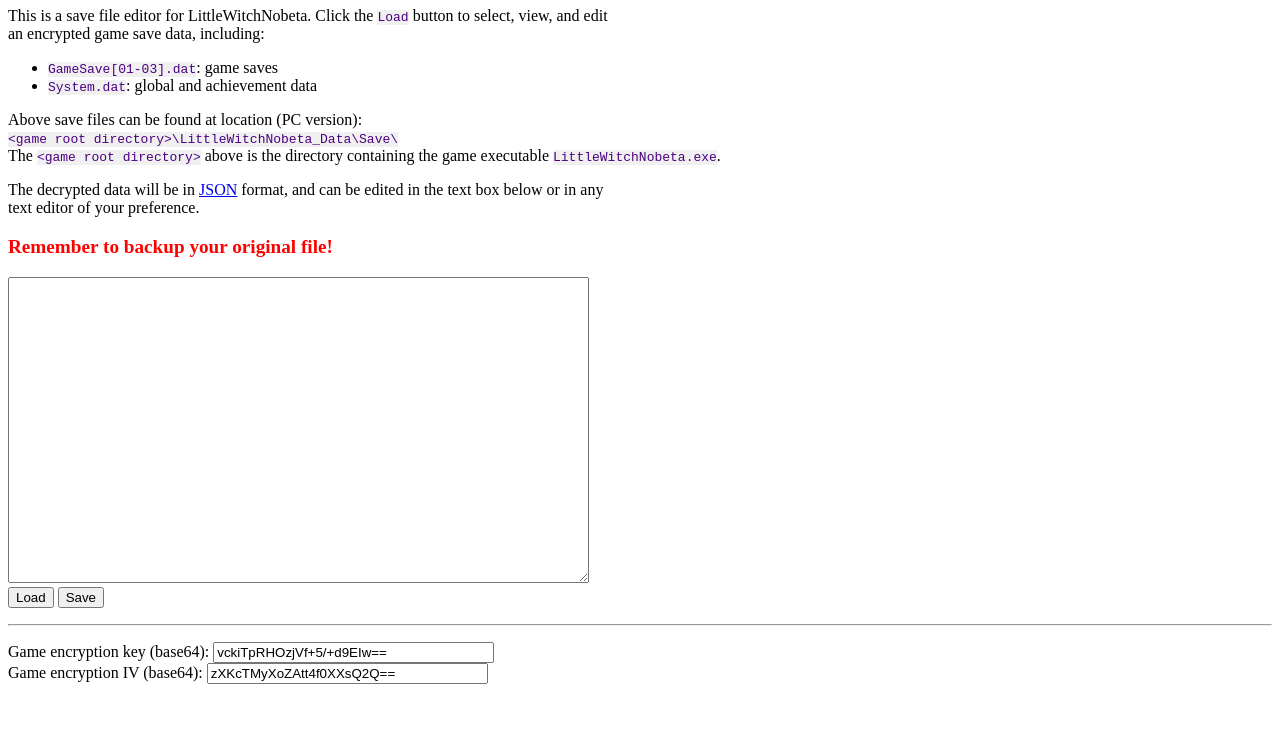
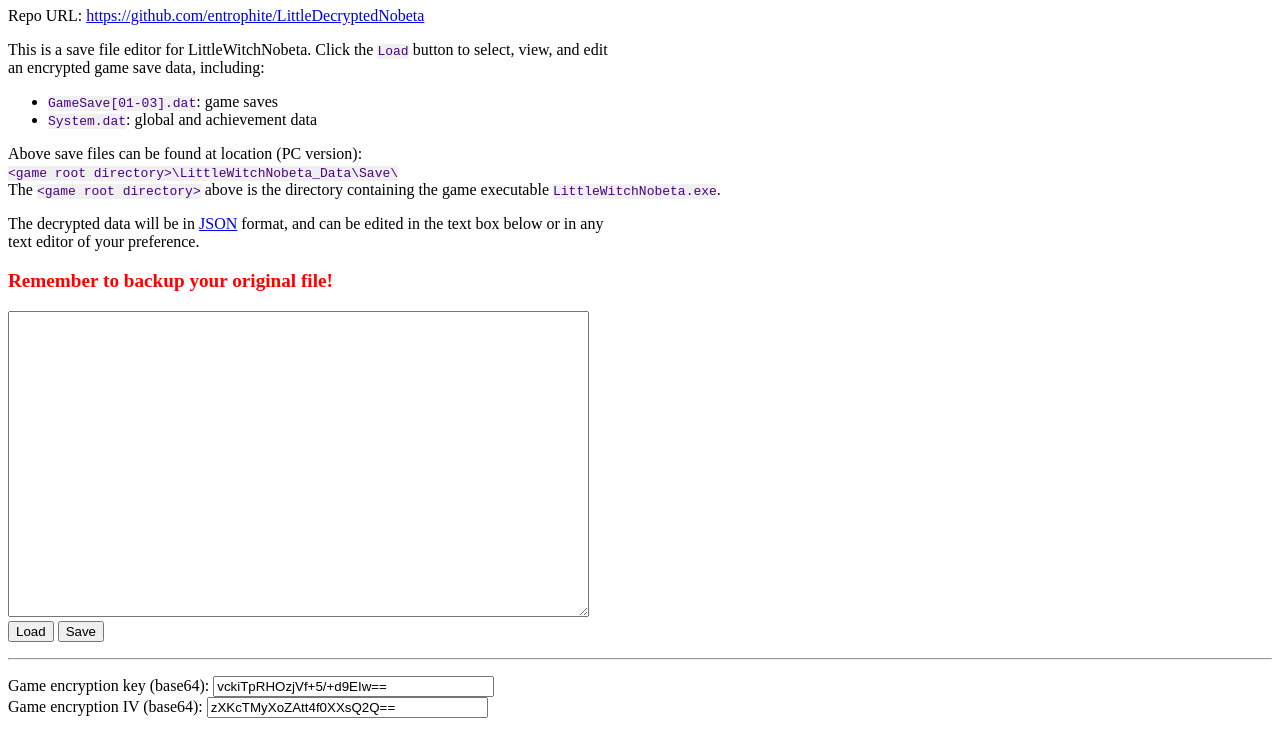
Before and after one commit to entrophite/LittleDecryptedNobeta, a plain HTML site: page index.html in a window 1280 px wide. Shown: the part 73-807 px from the top of the page. Drawn offline with Linux system fonts and the light colour scheme.

Commit message:
updated site link

```diff
--- a/index.html
+++ b/index.html
@@ -23,7 +23,13 @@
 
 <body>
 	<h1>LittleDecryptedNobeta</h1>
-	<p>This is a save file editor for LittleWitchNobeta. Click the
+	<p>
+		Repo URL: <a href="https://github.com/entrophite/LittleDecryptedNobeta">
+			https://github.com/entrophite/LittleDecryptedNobeta
+		</a><br>
+	</p>
+	<p>
+		This is a save file editor for LittleWitchNobeta. Click the
 		<code>Load</code> button to select, view, and edit an encrypted game
 		save data, including:
 	<ul>
@@ -43,9 +49,9 @@
 		Remember to backup your original file!
 	</p>
 	<p>
-		<textarea id="editor_box" name="editor_box" rows="20" cols="70"></textarea>
+		<textarea id="editor_box" name="editor_box" rows="20" cols="70"></textarea><br>
 		<button onclick="input.click()">Load</button>
-		<button onclick="onclick_save()">Save</button>
+		<button onclick="onclick_save()">Save</button><br>
 	</p>
 	<hr>
 	<p>
```
Also changed, not shown: 1 other file.
